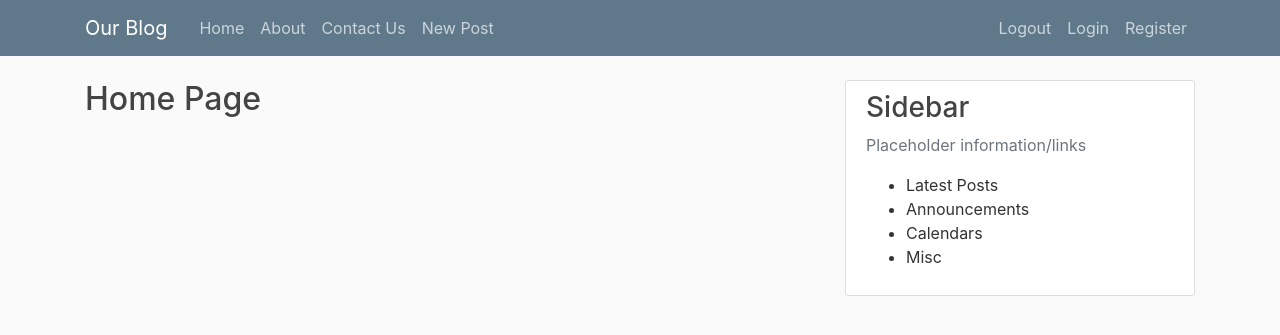
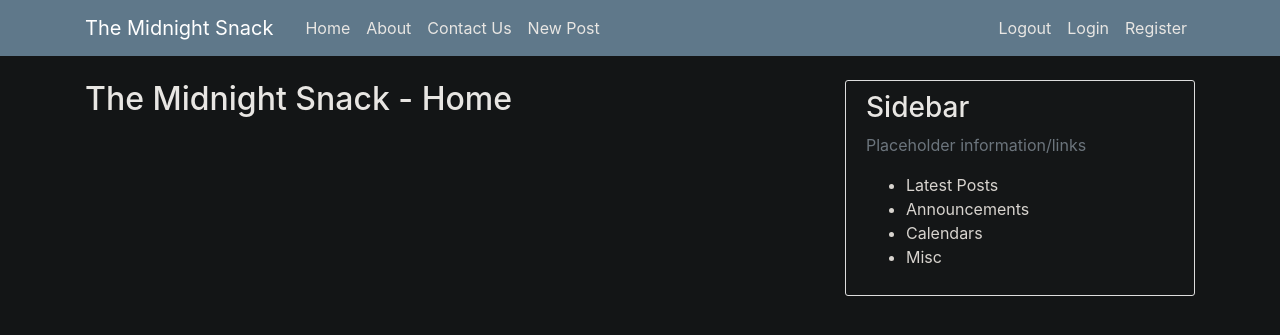
Before and after one commit to JBreidfjord/midnightsnack, a FastAPI app: page / in a window 1280 px wide. Shown: the top 335 px of the page. Run offline with FastAPI, Linux system fonts and the light colour scheme; parts of the project's set-up code (start-up, migrations or seed data) failed here and were passed over; some libraries are stand-ins or nearby versions.

Commit message:
Minor css and layout tweaks

```diff
--- a/static/main.css
+++ b/static/main.css
@@ -1,11 +1,11 @@
 body {
-    background: #fafafa;
-    color: #333333;
+    background: #131516;
+    color: #d8d4cf;
     margin-top: 5rem;
 }
 
 h1, h2, h3, h4, h5, h6 {
-    color: #444444;
+    color: #e8e6e3;
 }
 
 .bg-steel {
@@ -13,7 +13,7 @@ h1, h2, h3, h4, h5, h6 {
 }
 
 .site-header .navbar-nav .nav-link {
-    color: #cbd5db;
+    color: #e8e6e3;
 }
 
 .site-header .navbar-nav .nav-link:hover {
@@ -25,7 +25,7 @@ h1, h2, h3, h4, h5, h6 {
 }
 
 .content-section {
-    background: #ffffff;
+    background: #141617;
     padding: 10px 20px;
     border: 1px solid #dddddd;
     border-radius: 3px;
--- a/templates/about.html
+++ b/templates/about.html
@@ -1,7 +1,7 @@
 {% extends "layout.html" %}
 
 {% block content %}
-    <h2>About Page</h2>
+    <h2>About</h2>
     <br>
     <p>
         Welcome to our site! This is our casual blog to show off some of our interests and the things that we're up to. Have a look around and if you'd like to leave a comment or suggestion,
--- a/templates/home.html
+++ b/templates/home.html
@@ -1,7 +1,7 @@
 {% extends "layout.html" %}
 
 {% block content %}
-    <h2>Home Page</h2>
+    <h2>The Midnight Snack - Home</h2>
     <br>
     {% for post in posts %}
         <h4><a href='/posts/{{ post.id }}'>{{ post.title }}</a></h4>
--- a/templates/layout.html
+++ b/templates/layout.html
@@ -25,16 +25,16 @@
     </script>
 
     {% if title %}
-        <title>Blog - {{ title }}</title>
+        <title>The Midnight Snack - {{ title }}</title>
     {% else %}
-        <title>Blog</title>
+        <title>The Midnight Snack</title>
     {% endif %}
 </head>
 <body>
     <header class="site-header">
         <nav class="navbar navbar-expand-md navbar-dark bg-steel fixed-top">
             <div class="container">
-                <a class="navbar-brand mr-4" href="/">Our Blog</a>
+                <a class="navbar-brand mr-4" href="/">The Midnight Snack</a>
                 <button class="navbar-toggler" type="button" data-toggle="collapse" data-target="#navbarToggle" aria-controls="navbarToggle" aria-expanded="false" aria-label="Toggle navigation">
                     <span class="navbar-toggler-icon"></span>
                 </button>
```
